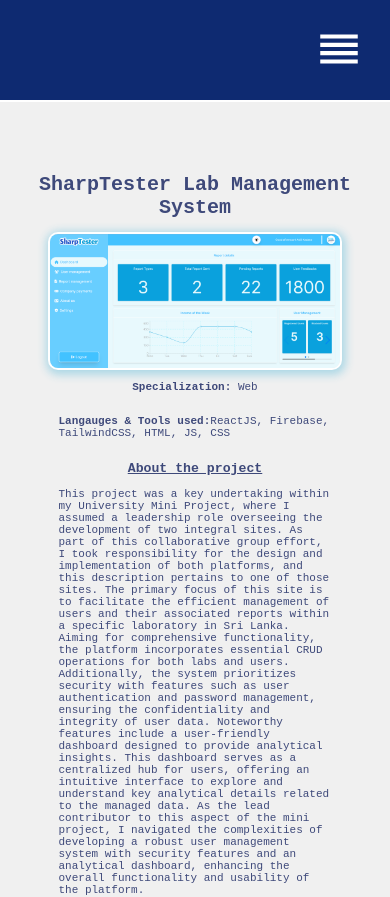
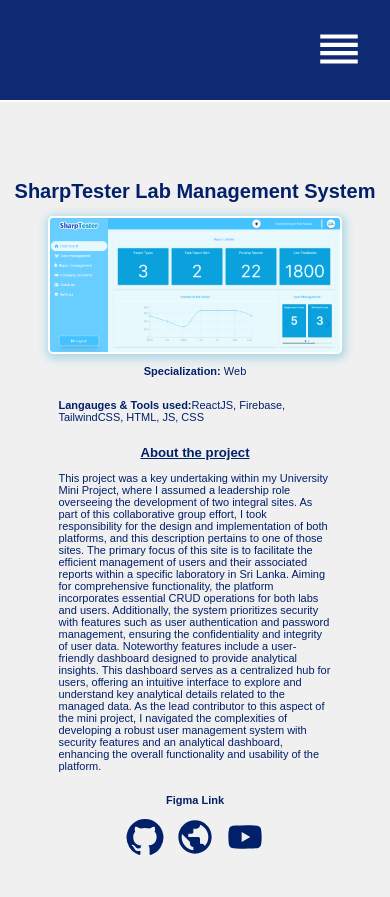
Before and after one commit to deelaka99/deewejkar-portfolio, a React (Vite) app: page /project/1 in a window 390 px wide. Shown: the top 897 px of the page. Built offline with nearby package versions, Linux system fonts and the light colour scheme.

Commit message:
added few styling changes to the projects

```diff
--- a/src/pages/ProjectDisplay.jsx
+++ b/src/pages/ProjectDisplay.jsx
@@ -48,10 +48,7 @@ function ProjectDisplay() {
 
   return (
     <div className="project">
-      <h1
-        style={{ fontFamily: "monospace", textAlign: "center" }}
-        dangerouslySetInnerHTML={projectName}
-      />
+      <h1 dangerouslySetInnerHTML={projectName} />
       <img src={project.image1} alt="project image" />
       <p>
         <b>Specialization:</b> {project.specialization}
--- a/src/styles/ProjectDisplay.css
+++ b/src/styles/ProjectDisplay.css
@@ -3,30 +3,33 @@
   padding-top: 30px;
   height: calc(100vh);
   display: flex;
-  justify-content: center;
+  justify-content: start;
   align-items: center;
   flex-direction: column;
 }
 
 .project h1 {
   margin-top: 50px;
-  color: #3e497a;
+  color: #021f6a;
   font-size: 35px;
 }
 .project img {
   width: 500px;
+  height: auto;
   border: 2px solid white;
-  border-radius: 10px;
+  border-radius: 5px;
 }
 
 .project p {
-  font-size: medium;
-  color: #3e497a;
+  font-size: large;
+  font-family: sans-serif;
+  text-justify: auto;
+  color: #021f6a;
 }
 
 .project svg {
   font-size: 60px;
-  color: #3e497a;
+  color: #021f6a;
 }
 
 .about-project {
@@ -64,7 +67,7 @@
 
   .project img{
     width: 600px;
-    height: 300px;
+    height: auto;
   }
 }
 
@@ -84,7 +87,7 @@
 
   .project img{
     width: 500px;
-    height: 250px;
+    height: auto;
   }
 }
 
@@ -100,7 +103,7 @@
 
   .project img{
     width: 290px;
-    height: 145px;
+    height: auto;
   }
 
   .project p{
@@ -120,7 +123,7 @@
 
   .project img{
     width: 250px;
-    height: 125px;
+    height: auto;
   }
 
   .project p{
@@ -140,7 +143,7 @@
 
   .project img{
     width: 200px;
-    height: 100px;
+    height: auto;
   }
 
   .project p{
```
